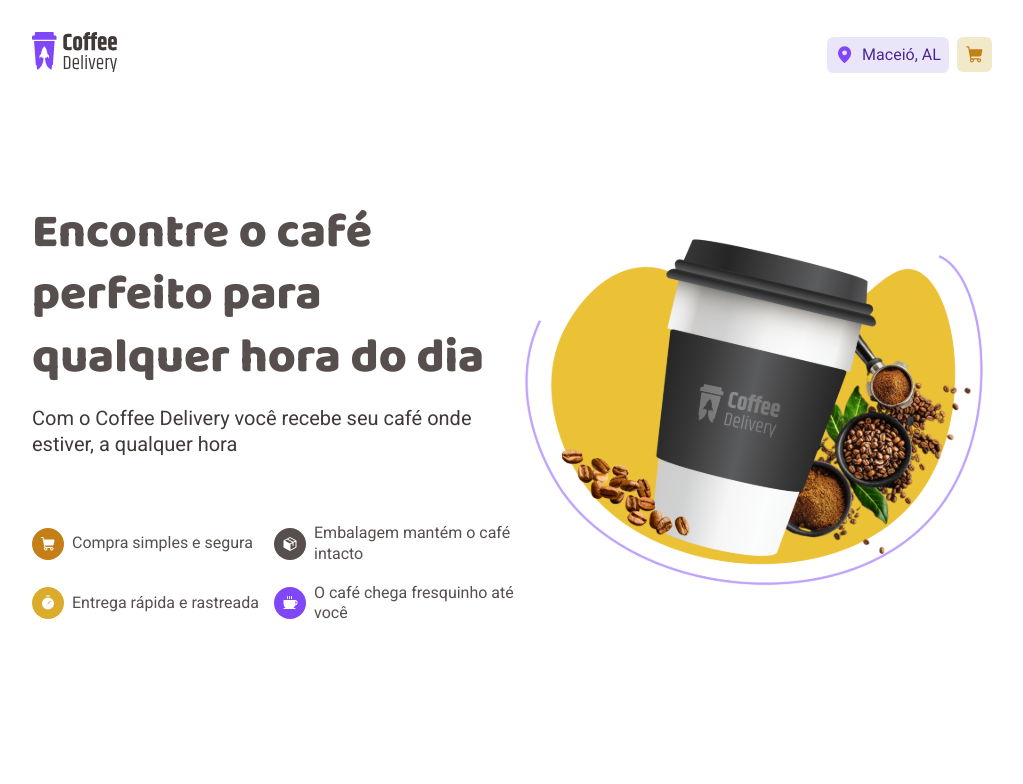
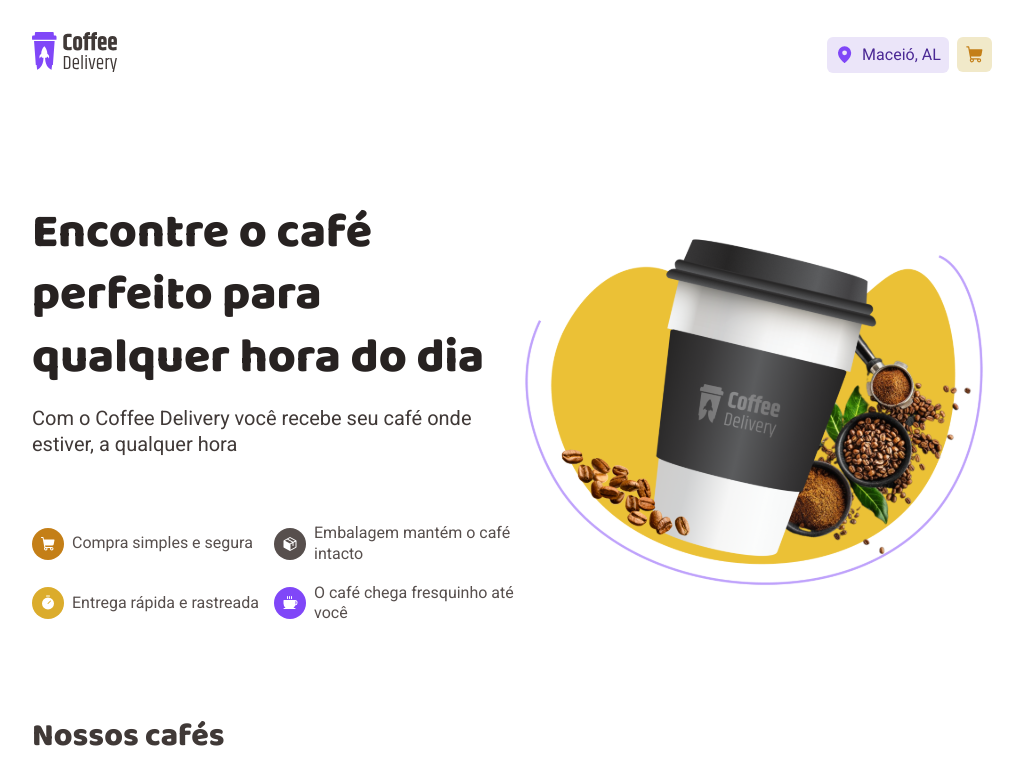
Before and after one commit to joaopedroaat/coffee-delivery, a React (Vite) app: page / in a window 1280 px wide. Shown: the top 784 px of the page, without its empty margins (128-1151 px from the left). Built offline with nearby package versions, Linux system fonts and the light colour scheme.

Commit message:
HomeInfo moved to separated component

```diff
--- /dev/null
+++ b/src/pages/Home/components/HomeInfo/index.tsx
@@ -0,0 +1,43 @@
+import { Coffee, Package, ShoppingCart, Timer } from '@phosphor-icons/react'
+import { HomeInfoContainer, ListIcon } from './styles'
+
+export function HomeInfo() {
+  return (
+    <HomeInfoContainer>
+      <img src="./src/assets/homepage-coffee-image.svg" alt="" />
+      <div>
+        <h1>Encontre o café perfeito para qualquer hora do dia</h1>
+        <h2>
+          Com o Coffee Delivery você recebe seu café onde estiver, a qualquer
+          hora
+        </h2>
+        <ul>
+          <li>
+            <ListIcon fillColor="yellow-dark">
+              <ShoppingCart weight="fill" />
+            </ListIcon>
+            <p>Compra simples e segura</p>
+          </li>
+          <li>
+            <ListIcon fillColor="base-text">
+              <Package weight="fill" />
+            </ListIcon>
+            <p>Embalagem mantém o café intacto</p>
+          </li>
+          <li>
+            <ListIcon fillColor="yellow">
+              <Timer weight="fill" />
+            </ListIcon>
+            <p>Entrega rápida e rastreada</p>
+          </li>
+          <li>
+            <ListIcon fillColor="purple">
+              <Coffee weight="fill" />
+            </ListIcon>
+            <p>O café chega fresquinho até você</p>
+          </li>
+        </ul>
+      </div>
+    </HomeInfoContainer>
+  )
+}
--- /dev/null
+++ b/src/pages/Home/components/HomeInfo/styles.ts
@@ -0,0 +1,57 @@
+import styled from 'styled-components'
+
+export const HomeInfoContainer = styled.section`
+  h1 {
+    font-family: 'Baloo 2', cursive;
+    font-weight: 800;
+    font-size: 3rem;
+    line-height: 1.3;
+    color: ${(props) => props.theme['base-title']};
+
+    margin-bottom: 1rem;
+  }
+
+  h2 {
+    color: ${(props) => props.theme['base-subtitle']};
+    font-weight: 400;
+    font-size: 1.25rem;
+
+    margin-bottom: 4.125rem;
+  }
+
+  display: flex;
+  flex-flow: row-reverse;
+  align-items: center;
+  justify-content: space-around;
+
+  padding: 5.75rem 0;
+
+  div {
+    ul {
+      list-style: none;
+      display: grid;
+      grid-template-columns: 1fr 1fr;
+      grid-row-gap: 1.125rem;
+    }
+
+    li {
+      display: flex;
+      align-items: center;
+      gap: 0.5rem;
+    }
+  }
+`
+
+interface ListIconProps {
+  fillColor: 'yellow-dark' | 'base-text' | 'yellow' | 'purple'
+}
+
+export const ListIcon = styled.i<ListIconProps>`
+  background: ${(props) => props.theme[props.fillColor]};
+  color: ${(props) => props.theme.white};
+
+  font-size: 1rem;
+
+  padding: 0.5rem;
+  border-radius: 50%;
+`
--- a/src/pages/Home/index.tsx
+++ b/src/pages/Home/index.tsx
@@ -1,45 +1,13 @@
-import { Coffee, Package, ShoppingCart, Timer } from '@phosphor-icons/react'
-import { HomeContainer, InfoSection, ListIcon } from './styles'
+import { HomeInfo } from './components/HomeInfo'
+import { CoffeeSection, HomeContainer } from './styles'
 
 export function Home() {
   return (
     <HomeContainer>
-      <InfoSection>
-        <img src="./src/assets/homepage-coffee-image.svg" alt="" />
-        <div>
-          <h1>Encontre o café perfeito para qualquer hora do dia</h1>
-          <h2>
-            Com o Coffee Delivery você recebe seu café onde estiver, a qualquer
-            hora
-          </h2>
-          <ul>
-            <li>
-              <ListIcon fillColor="yellow-dark">
-                <ShoppingCart weight="fill" />
-              </ListIcon>
-              <p>Compra simples e segura</p>
-            </li>
-            <li>
-              <ListIcon fillColor="base-text">
-                <Package weight="fill" />
-              </ListIcon>
-              <p>Embalagem mantém o café intacto</p>
-            </li>
-            <li>
-              <ListIcon fillColor="yellow">
-                <Timer weight="fill" />
-              </ListIcon>
-              <p>Entrega rápida e rastreada</p>
-            </li>
-            <li>
-              <ListIcon fillColor="purple">
-                <Coffee weight="fill" />
-              </ListIcon>
-              <p>O café chega fresquinho até você</p>
-            </li>
-          </ul>
-        </div>
-      </InfoSection>
+      <HomeInfo />
+      <CoffeeSection>
+        <h1>Nossos cafés</h1>
+      </CoffeeSection>
     </HomeContainer>
   )
 }
--- a/src/pages/Home/styles.ts
+++ b/src/pages/Home/styles.ts
@@ -1,58 +1,16 @@
 import styled from 'styled-components'
 
-export const HomeContainer = styled.main`
-  padding-top: 5.75rem;
-`
+export const HomeContainer = styled.main``
 
-export const InfoSection = styled.section`
-  display: flex;
-  flex-flow: row-reverse;
-  align-items: center;
-  justify-content: space-around;
-
+export const CoffeeSection = styled.section`
   h1 {
     font-family: 'Baloo 2', cursive;
     font-weight: 800;
-    font-size: 3rem;
+    font-size: 2rem;
     line-height: 1.3;
+
+    color: ${(props) => props.theme['base-subtitle']};
 
     margin-bottom: 1rem;
   }
-
-  h2 {
-    color: ${(props) => props.theme['base-subtitle']};
-    font-weight: 400;
-    font-size: 1.25rem;
-
-    margin-bottom: 4.125rem;
-  }
-
-  div {
-    ul {
-      list-style: none;
-      display: grid;
-      grid-template-columns: 1fr 1fr;
-      grid-row-gap: 1.125rem;
-    }
-
-    li {
-      display: flex;
-      align-items: center;
-      gap: 0.5rem;
-    }
-  }
 `
-
-interface ListIconProps {
-  fillColor: 'yellow-dark' | 'base-text' | 'yellow' | 'purple'
-}
-
-export const ListIcon = styled.i<ListIconProps>`
-  background: ${(props) => props.theme[props.fillColor]};
-  color: ${(props) => props.theme.white};
-
-  font-size: 1rem;
-
-  padding: 0.5rem;
-  border-radius: 50%;
-`
```
